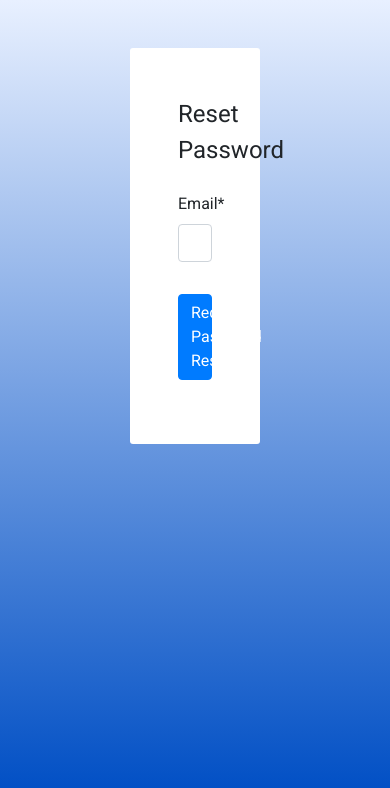
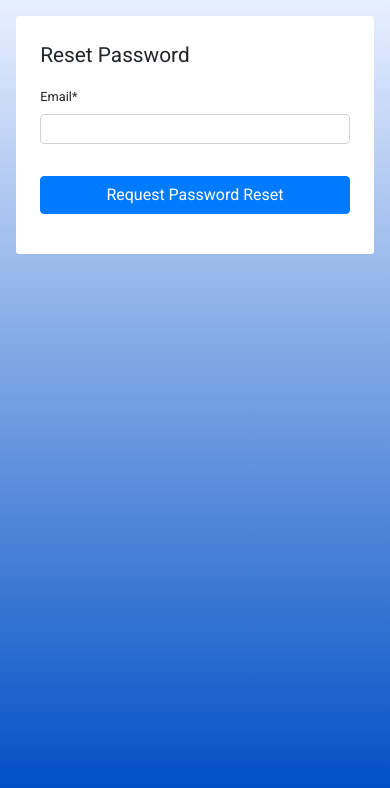
Before and after one commit to bglynch/planning-finder, a Django app: page /password-reset/ in a window 390 px wide. Shown: the part 56-844 px from the top of the page. Run offline with Django 3.2, Linux system fonts and the light colour scheme; some libraries are stand-ins or nearby versions.

Commit message:
frontend/password page made responsive for mobile

```diff
--- a/users/templates/users/password_reset.html
+++ b/users/templates/users/password_reset.html
@@ -13,12 +13,12 @@
 </style>
 {% endblock style %}
 {% block content %}
-<div class="row justify-content-center">
-    <div class="col-4 form-container m-5 p-5">
+<div class="mobile-form row justify-content-center">
+    <div class="col-11 col-sm-4 form-container m-3 p-4 m-sm-5 p-sm-5">
         <form method="POST">
             {% csrf_token %}
             <fieldset class="form-group">
-                <legend class="mb-4">Reset Password</legend>
+                <legend class="mb-sm-4">Reset Password</legend>
                 {{ form|crispy }}
             </fieldset>
             <div class="form-group">
```
